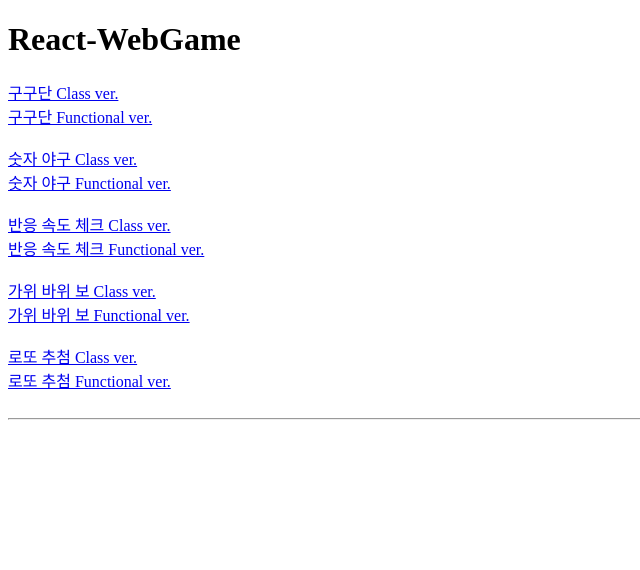
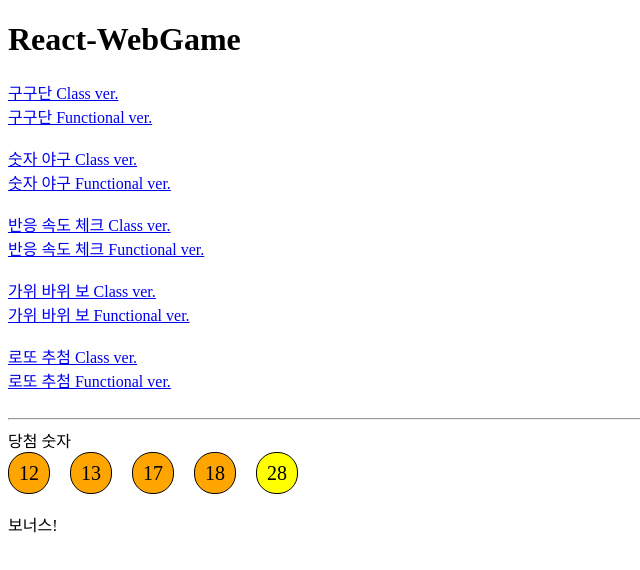
Before and after one commit to anxiubin/TIL, a React (Create React App) app in the folder dailyCoding/React-webgame/webGame/: page /LottoFunction in a window 1280 px wide. Shown: the top 570 px of the page, without its empty margins (0-640 px from the left). Built offline with nearby package versions, Linux system fonts and the light colour scheme.

Commit message:
ENH: Upload react-game (Lotto)

```diff
--- /dev/null
+++ b/dailyCoding/React-webgame/webGame/src/Lotto/Ball.js
@@ -0,0 +1,35 @@
+import React from 'react';
+import styled from 'styled-components';
+
+const Balls = styled.div`
+    display: inline-block;
+    border: 1px solid black;
+    border-radius: 20px;
+    width: 40px;
+    height: 40px;
+    line-height: 40px;
+    font-size: 20px;
+    text-align: center;
+    margin-right: 20px;
+`;
+
+const Ball = React.memo(({ number }) => {
+  let background;
+  if (number <= 10) {
+    background = 'red';
+  } else if (number <= 20) {
+    background = 'orange';
+  } else if (number <= 30) {
+    background = 'yellow';
+  } else if (number <= 40) {
+    background = 'blue';
+  } else {
+    background = 'green';
+  }
+
+  return (
+    <Balls style={{ background }}>{number}</Balls>
+  )
+});
+
+export default Ball;
--- a/dailyCoding/React-webgame/webGame/src/Lotto/LottoClass.js
+++ b/dailyCoding/React-webgame/webGame/src/Lotto/LottoClass.js
@@ -0,0 +1,86 @@
+import React from 'react';
+import Ball from './Ball';
+
+function getWinNumbers() {
+    const candidate = Array(45).fill().map((v,i) => i+1);
+    const shuffle = [];
+    while(candidate.length > 0) {
+        shuffle.push(candidate.splice(Math.floor(Math.random() * candidate.length), 1)[0]);
+    }
+    const bonusNum = shuffle[shuffle.length - 1];
+    const winNum = shuffle.slice(0,6).sort((p,c) => p-c);
+    return [...winNum, bonusNum];
+};
+
+export class LottoClass extends React.Component {
+  state = {
+      winNum: getWinNumbers(),
+      winBalls: [],
+      bonus: null,
+      redo: false,
+  };
+
+  timeouts = [];
+
+  runTimeouts = () => {
+      const {winNum} = this.state;
+      for(let i = 0; i < winNum.length - 1; i++) {
+          this.timeouts[i] = setTimeout(() => {
+              this.setState((prevState) => {
+                  return {
+                      winBalls: [...prevState.winBalls, winNum[i]],
+                  };
+              });
+          }, (i+1)*1000);
+      }
+      this.timeouts[6] = setTimeout(() => {
+          this.setState({
+              bonus: winNum[6],
+              redo: true,
+          });
+      }, 7000);
+  };
+
+  componentDidMount() { //로또 숫자 생성
+      this.runTimeouts();
+  };
+
+  componentDidUpdate() { //redo버튼 눌러서 winBalls 길이가 0으로 업데이트 될 때 다시 로또 숫자 생성
+      if(this.state.winBalls.length === 0) {
+        this.runTimeouts();
+      }
+  };
+
+  componentWillUnmount() {
+      this.timeouts.forEach((v) => {
+          clearTimeout(v);
+      });
+  };
+
+  onClickRedo = () => {
+      this.setState({
+        winNum: getWinNumbers(),
+        winBalls: [],
+        bonus: null,
+        redo: false,
+      });
+      this.timeouts = [];
+  };
+
+
+  render() {
+      const {winBalls, bonus, redo} = this.state;
+    return (
+      <>
+      <div>당첨 숫자</div>
+      <div id="result">
+          {winBalls.map( (v) => <Ball key={v} number={v} /> )}
+      </div>
+      <br></br>
+      <div>보너스</div>
+      {bonus && <Ball number={bonus} />}
+      {redo && <button onClick={this.onClickRedo}>한 번 더!</button>}
+      </>
+    );
+  }
+}
--- a/dailyCoding/React-webgame/webGame/src/Lotto/LottoFunction.js
+++ b/dailyCoding/React-webgame/webGame/src/Lotto/LottoFunction.js
@@ -0,0 +1,65 @@
+import React, { useState, useRef, useEffect, useMemo, useCallback } from 'react';
+import Ball from './Ball';
+
+function getWinNumbers() {
+    const candidate = Array(45).fill().map((v,i) => i+1);
+    const shuffle = [];
+    while(candidate.length > 0) {
+        shuffle.push(candidate.splice(Math.floor(Math.random() * candidate.length), 1)[0]);
+    }
+    const bonusNum = shuffle[shuffle.length - 1];
+    const winNum = shuffle.slice(0,6).sort((p,c) => p-c);
+    return [...winNum, bonusNum];
+};
+
+export const LottoFunction = () => {
+  const lottoNumbers = useMemo(() => getWinNumbers(), []);
+  const [winNum, setWinNum] = useState(lottoNumbers);
+  const [winBalls, setWinBalls] = useState([]);
+  const [bonus, setBonus] = useState(null);
+  const [redo, setRedo] = useState(false);
+  const timeouts = useRef([]);
+
+  useEffect(() => {
+    for (let i = 0; i < winNum.length - 1; i++) {
+      timeouts.current[i] = setTimeout(() => {
+        setWinBalls((prevBalls) => [...prevBalls, winNum[i]]);
+      }, (i + 1) * 1000);
+    }
+    timeouts.current[6] = setTimeout(() => {
+      setBonus(winNum[6]);
+      setRedo(true);
+    }, 7000);
+    return () => {
+      timeouts.current.forEach((v) => {
+        clearTimeout(v);
+      });
+    };
+  }, [timeouts.current]); // 빈 배열이면 componentDidMount와 동일
+  // 배열에 요소가 있으면 componentDidMount랑 componentDidUpdate 둘 다 수행
+
+  useEffect(() => {
+    console.log('로또 숫자를 생성합니다.');
+  }, [winNum]);
+
+  const onClickRedo = useCallback(() => {
+    setWinNum(getWinNumbers());
+    setWinBalls([]);
+    setBonus(null);
+    setRedo(false);
+    timeouts.current = [];
+  }, [winNum]);
+
+  return (
+    <>
+      <div>당첨 숫자</div>
+      <div id="결과창">
+        {winBalls.map((v) => <Ball key={v} number={v} />)}
+      </div>
+      <br></br>
+      <div>보너스!</div>
+      {bonus && <Ball number={bonus} onClick={onClickRedo} />}
+      {redo && <button onClick={onClickRedo}>한 번 더!</button>}
+    </>
+  );
+};
```
